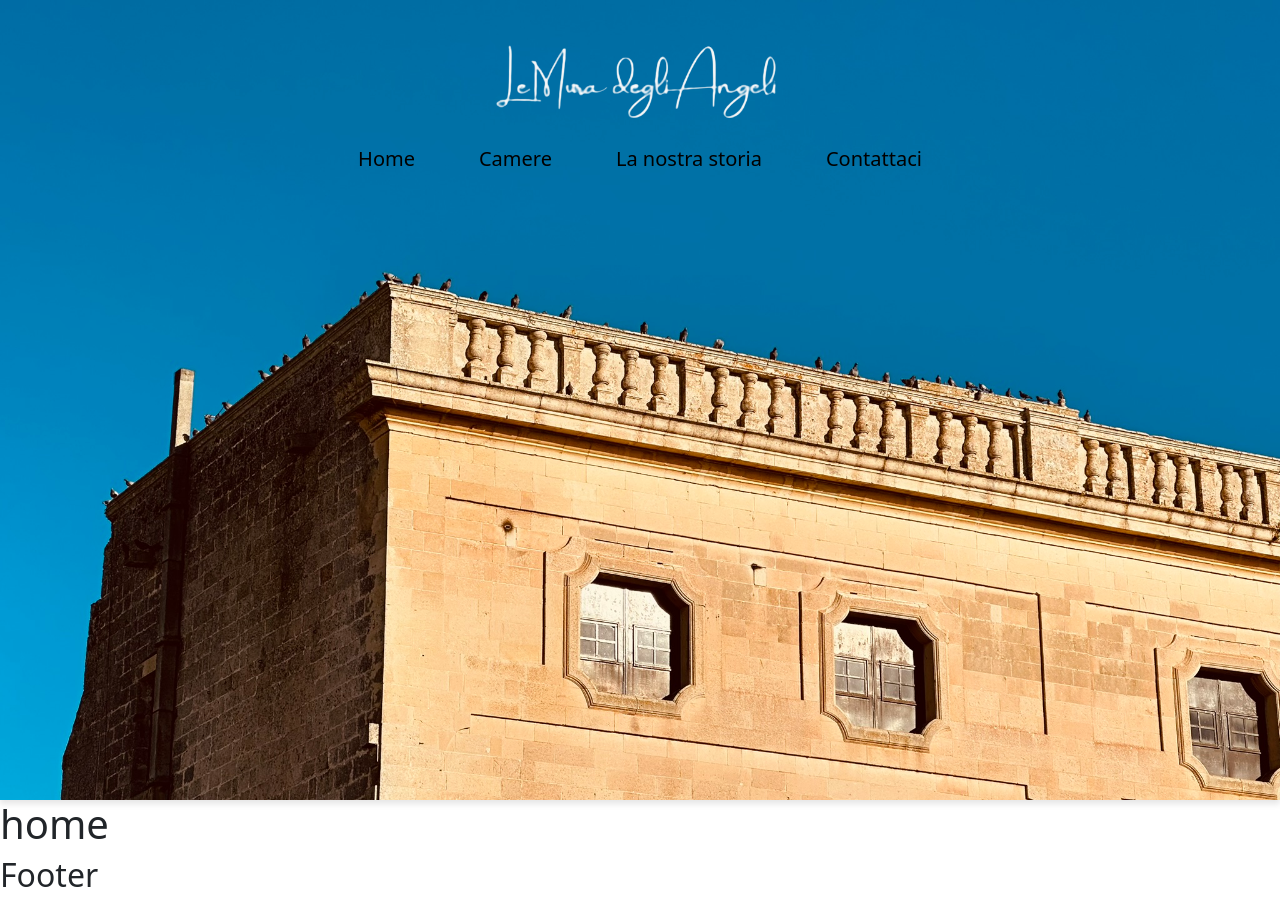
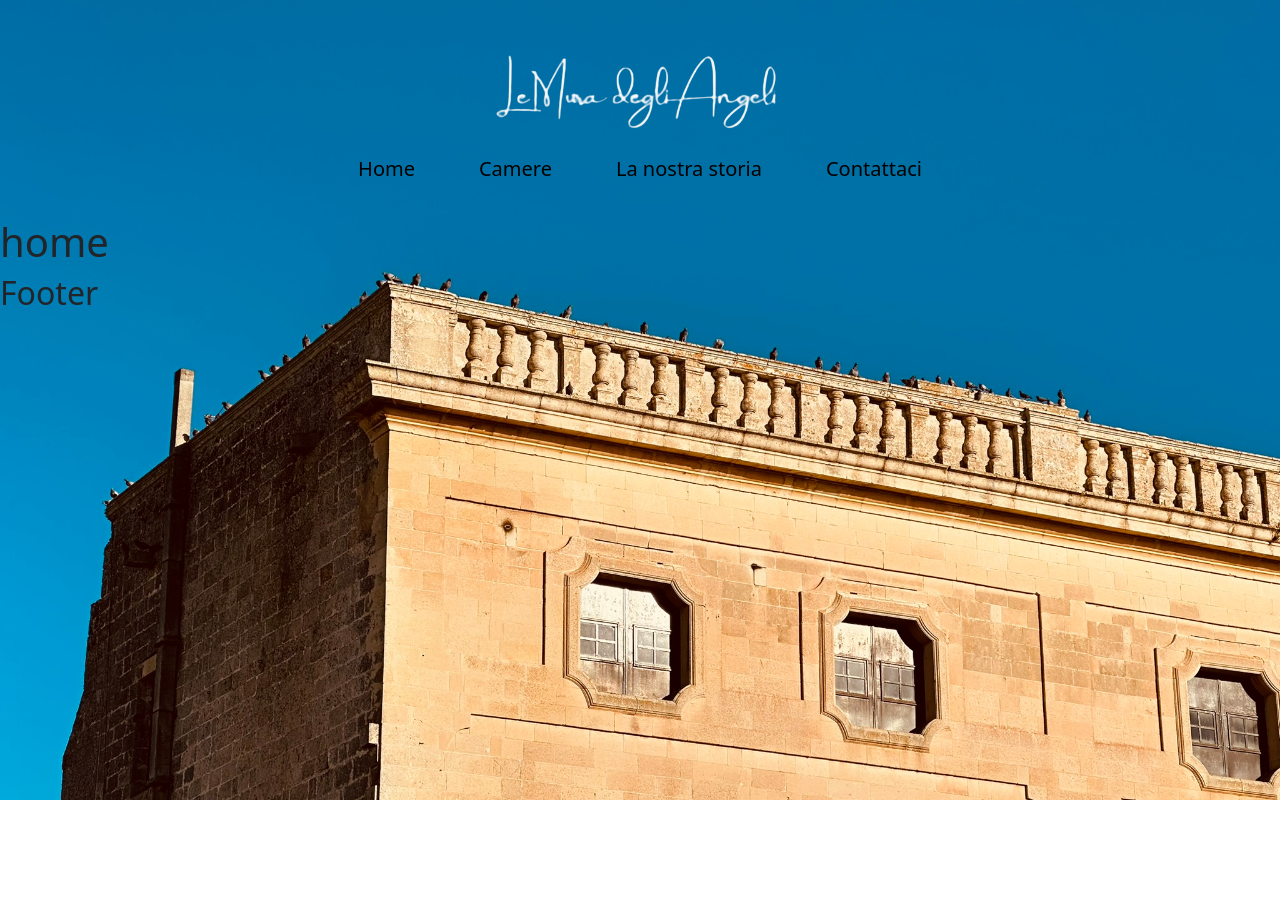
Before and after one commit to GiulioAgnello/LeMuraDegliAngeli, a React (Vite) app: page / in a window 1280 px wide. After the commit the page ends 800 px from the top, so only its background shows below. Built offline with nearby package versions, Linux system fonts and the light colour scheme.

Commit message:
fixinCssBody

```diff
--- a/src/index.css
+++ b/src/index.css
@@ -9,12 +9,7 @@ body {
 }
 
 .navcontainer {
-  background-image: url(../public/IMG_5289.JPEG);
-  background-size: cover;
-  background-position: center;
-
-  box-shadow: 0 4px 6px rgba(0, 0, 0, 0.1);
-  height: 800px;
+  padding: 10px 20px;
 }
 
 .title img {
@@ -24,3 +19,11 @@ body {
   width: 300px;
   height: 120px;
 }
+
+body {
+  background-image: url(../public/IMG_5289.JPEG);
+  background-size: cover;
+  background-position: center;
+  background-repeat: no-repeat;
+  height: 100vh;
+}
```
